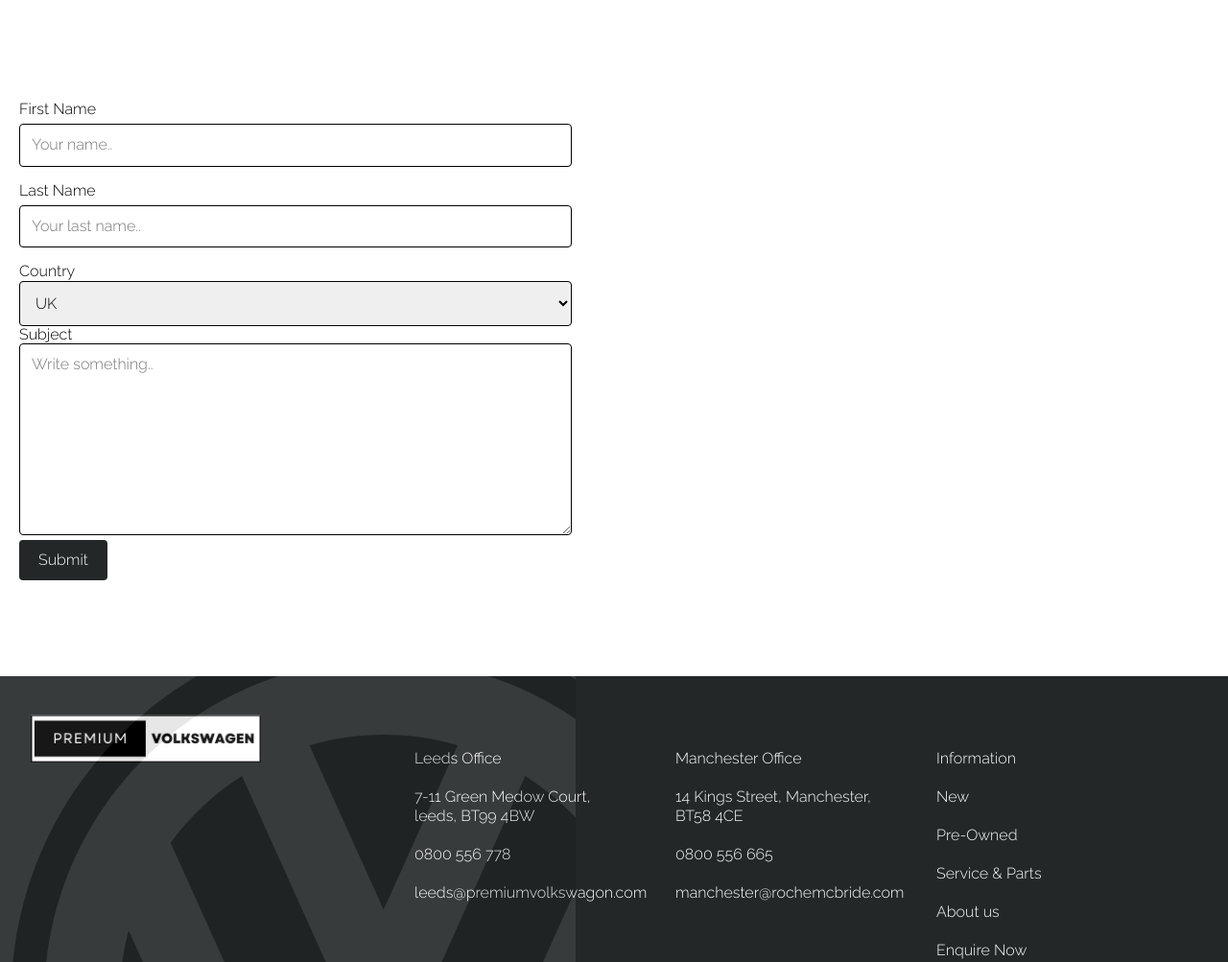
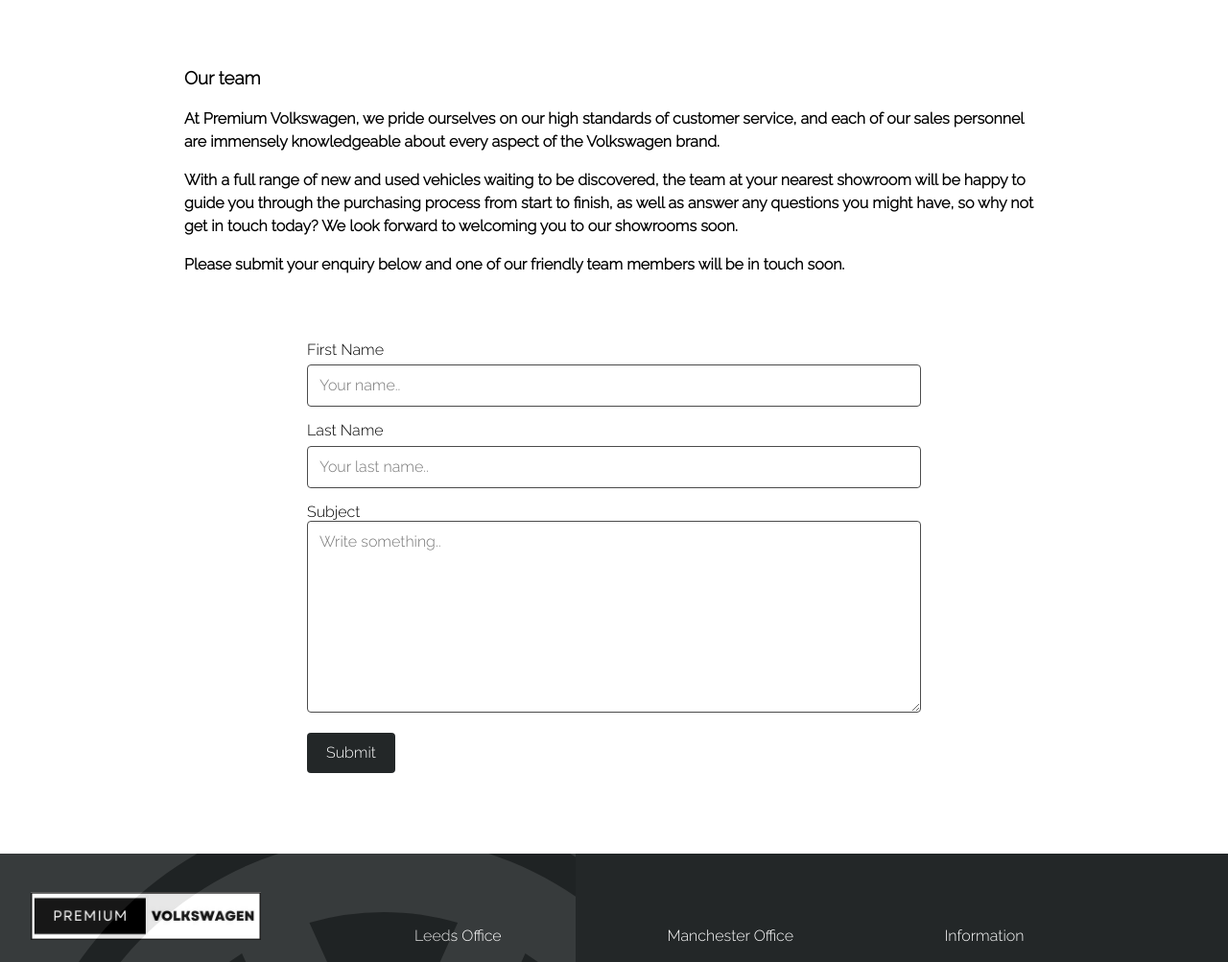
Before and after one commit to jbritttt/Premium-Volkswagen, a plain HTML site: page index.html in a window 1280 px wide. Shown: the part 4815-5818 px from the top of the page at 96% size. Drawn offline with nearby package versions, Linux system fonts and the light colour scheme.

Commit message:
website content complete

```diff
--- a/assets/styles/index.css
+++ b/assets/styles/index.css
@@ -376,7 +376,20 @@ text-align: center;
 #team-img {
 
     width:100%;
-    margin-top:3rem
+    margin-top:2rem
+}
+
+
+.team-description{
+  width:95%;
+  margin:auto;
+  margin-top:4rem;
+  font-size: 1rem;
+  font-weight: 600;
+  line-height: 1.5rem;
+
+
+
 }
 
 
@@ -387,7 +400,7 @@ select,
 textarea {
   width: 100%;
   padding: 12px;
-  border: 1px solid black;
+  border: 1px solid rgb(75, 75, 75);
   border-radius: 4px;
   box-sizing: border-box;
   margin-top: 6px;
@@ -403,23 +416,26 @@ input[type="submit"] {
   border: none;
   border-radius: 4px;
   cursor: pointer;
+  margin-top:1rem
 }
 
 /* When moving the mouse over the submit button, add a darker green color */
 input[type="submit"]:hover {
-  background-color: #45a049;
+  background-color: #131414;;
 }
 
 /* Add a background color and some padding around the form */
-.container {
+.form-container {
   border-radius: 5px;
   background-color:white;
   padding: 20px;
-  width: 45%;
+  width: 80%;
+  margin:auto;
+  margin-top: 3rem;
+  margin-bottom:4rem;
 
-  margin-top: 80px;
-  margin-bottom: 80px;
 }
+
 
 
 
@@ -464,10 +480,12 @@ input[type="submit"]:hover {
 
 
 
+  }
 
 
 
-  }
+
+
 
 }
 
@@ -524,6 +542,24 @@ input[type="submit"]:hover {
     width: 90%;
     margin-top:3rem
 
+
+
+  }
+
+  .team-description{
+    width:70%;
+
+  }
+
+  .form-container {
+
+    width: 70%;
+
+
+  }
+  .form-container {
+
+    width: 50%;
 
 
   }
@@ -624,4 +660,7 @@ input[type="submit"]:hover {
   margin-top:7rem
 }
 
+
+
+
 }
--- a/index.html
+++ b/index.html
@@ -375,15 +375,26 @@ The battery of the Volkswagen e-Golf has a total capacity of 35.8 kWh. The usabl
 </div>
 
 
-    </main>
+
 
 
 
 
 <img id="team-img" src="assets/images/team.jpg" alt="">
+<div class="team-description">
+  <h3>Our team</h3>
+<p>At Premium Volkswagen, we pride ourselves on our high standards of customer service, and each of our sales personnel are immensely knowledgeable about every aspect of the Volkswagen brand. </p>
+
+<p> With a full range of new and used vehicles waiting to be discovered, the team at your nearest showroom will be happy to guide you through the purchasing process from start to finish, as well as answer any questions you might have, so why not get in touch today? We look forward to welcoming you to our showrooms soon.</p>
 
 
-    <div class="container">
+<p>Please submit your enquiry below and one of our friendly team members will be in touch soon.</p>
+
+
+</div>
+
+
+    <div class="form-container">
         <form action="action_page.php">
 
           <label for="fname">First Name</label>
@@ -392,14 +403,6 @@ The battery of the Volkswagen e-Golf has a total capacity of 35.8 kWh. The usabl
           <label for="lname">Last Name</label>
           <input type="text" id="lname" name="lastname" placeholder="Your last name..">
 
-          <label for="country">Country</label>
-          <select id="country" name="country">
-            <option value="australia">UK</option>
-            <option value="australia">Australia</option>
-            <option value="canada">Canada</option>
-            <option value="usa">USA</option>
-          </select>
-
           <label for="subject">Subject</label>
           <textarea id="subject" name="subject" placeholder="Write something.." style="height:200px"></textarea>
 
@@ -407,6 +410,10 @@ The battery of the Volkswagen e-Golf has a total capacity of 35.8 kWh. The usabl
 
         </form>
       </div>
+
+
+    </main>
+
 
       <footer>
         <div class="footer-background-img"></div>
@@ -432,7 +439,7 @@ The battery of the Volkswagen e-Golf has a total capacity of 35.8 kWh. The usabl
                 BT58 4CE</li>
             <li>0800 556 665
             </li>
-            <li>manchester@rochemcbride.com
+            <li>manchester@premiumvolkswagon.com
             </li>
 
 
```
Also changed, not shown: assets/styles/header.css (line endings or trailing spaces).
